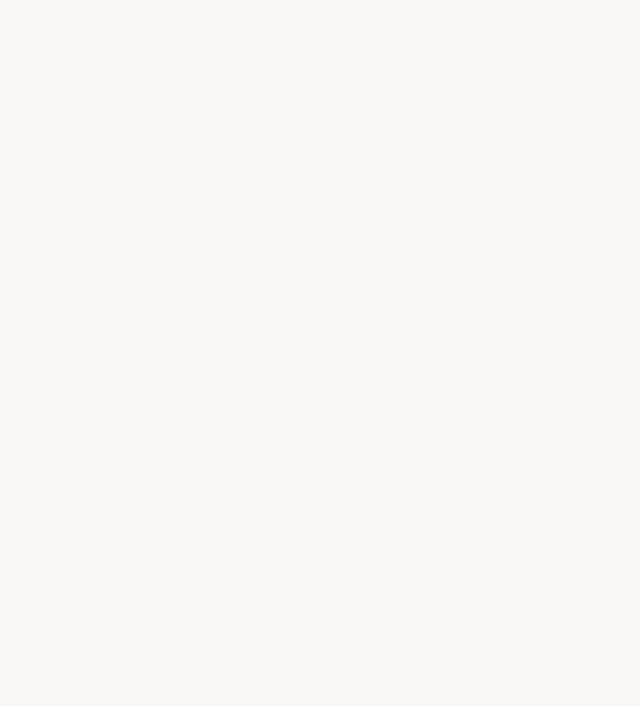
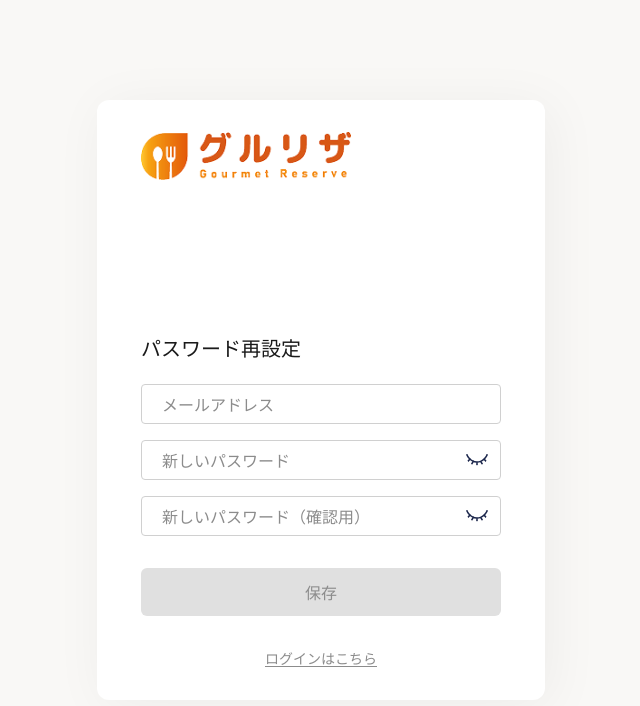
Before and after one commit to TagKrj/GourmetReserve, a React (Vite) app: page /reset-password in a window 1280 px wide. Before the commit this address had no page. Shown: the top 706 px of the page, without its empty margins (319-959 px from the left). Built offline with nearby package versions, Linux system fonts and the light colour scheme.

Commit message:
feat: add ResetPassword page and integrate it into routing

```diff
--- /dev/null
+++ b/src/pages/ResetPassword.jsx
@@ -0,0 +1,134 @@
+import React, { useState } from 'react';
+import { useNavigate } from 'react-router-dom';
+import AuthLayout from '../layouts/AuthLayout';
+import Input from '../components/Input';
+import Button from '../components/Button';
+
+const ResetPassword = () => {
+    const navigate = useNavigate();
+    const [email, setEmail] = useState('');
+    const [newPassword, setNewPassword] = useState('');
+    const [confirmPassword, setConfirmPassword] = useState('');
+    const [showNewPassword, setShowNewPassword] = useState(false);
+    const [showConfirmPassword, setShowConfirmPassword] = useState(false);
+
+    // Check if all fields are filled and passwords match
+    const isFormValid = email.trim() !== '' &&
+        newPassword.trim() !== '' &&
+        confirmPassword.trim() !== '' &&
+        newPassword === confirmPassword;
+
+    const handleSavePassword = () => {
+        console.log('Password reset:', { email, newPassword });
+        // Add your password reset logic here
+        // After successful reset, you might navigate to login
+    };
+
+    const handleBackToLogin = () => {
+        navigate('/login');
+    };
+
+    return (
+        <AuthLayout>
+            <div className="space-y-6">
+                {/* Title */}
+                <div className="space-y-1">
+                    <h1 className="text-xl font-normal text-secondary leading-tight">
+                        パスワード再設定
+                    </h1>
+                </div>
+
+                {/* Form Fields */}
+                <div className="space-y-4">
+                    {/* Email Field */}
+                    <Input
+                        type="email"
+                        value={email}
+                        onChange={(e) => setEmail(e.target.value)}
+                        placeholder="メールアドレス"
+                    />
+
+                    {/* New Password Field */}
+                    <div className="relative">
+                        <Input
+                            type={showNewPassword ? "text" : "password"}
+                            value={newPassword}
+                            onChange={(e) => setNewPassword(e.target.value)}
+                            placeholder="新しいパスワード"
+                        />
+                        <button
+                            type="button"
+                            onClick={() => setShowNewPassword(!showNewPassword)}
+                            className="absolute right-3 top-1/2 transform -translate-y-1/2 hover:opacity-70 transition-opacity cursor-pointer"
+                        >
+                            {showNewPassword ? (
+                                // Mắt mở (khi đang hiển thị password)
+                                <svg width="24" height="24" viewBox="0 0 24 24" fill="none" xmlns="http://www.w3.org/2000/svg">
+                                    <path d="M1 12C1 12 5 4 12 4C19 4 23 12 23 12C23 12 19 20 12 20C5 20 1 12 1 12Z" stroke="#1A1A1A" strokeWidth="2" strokeLinecap="round" strokeLinejoin="round" />
+                                    <path d="M12 15C13.6569 15 15 13.6569 15 12C15 10.3431 13.6569 9 12 9C10.3431 9 9 10.3431 9 12C9 13.6569 10.3431 15 12 15Z" stroke="#1A1A1A" strokeWidth="2" strokeLinecap="round" strokeLinejoin="round" />
+                                </svg>
+                            ) : (
+                                // Mắt gạch chéo (khi đang ẩn password)
+                                <svg width="24" height="24" viewBox="0 0 24 24" fill="none" xmlns="http://www.w3.org/2000/svg">
+                                    <path d="M2.68936 6.70456C2.52619 6.32384 2.08528 6.14747 1.70456 6.31064C1.32384 6.47381 1.14747 6.91472 1.31064 7.29544L2.68936 6.70456ZM15.5872 13.3287L15.3125 12.6308L15.3125 12.6308L15.5872 13.3287ZM9.04145 13.7377C9.26736 13.3906 9.16904 12.926 8.82185 12.7001C8.47466 12.4742 8.01008 12.5725 7.78417 12.9197L9.04145 13.7377ZM6.37136 15.091C6.14545 15.4381 6.24377 15.9027 6.59096 16.1286C6.93815 16.3545 7.40273 16.2562 7.62864 15.909L6.37136 15.091ZM22.6894 7.29544C22.8525 6.91472 22.6762 6.47381 22.2954 6.31064C21.9147 6.14747 21.4738 6.32384 21.3106 6.70456L22.6894 7.29544ZM19 11.1288L18.4867 10.582L18.4867 10.582L19 11.1288ZM19.9697 13.1592C20.2626 13.4521 20.7374 13.4521 21.0303 13.1592C21.3232 12.8663 21.3232 12.3914 21.0303 12.0985L19.9697 13.1592ZM11.25 16.5C11.25 16.9142 11.5858 17.25 12 17.25C12.4142 17.25 12.75 16.9142 12.75 16.5H11.25ZM16.3714 15.909C16.5973 16.2562 17.0619 16.3545 17.409 16.1286C17.7562 15.9027 17.8545 15.4381 17.6286 15.091L16.3714 15.909ZM5.53033 11.6592C5.82322 11.3663 5.82322 10.8914 5.53033 10.5985C5.23744 10.3056 4.76256 10.3056 4.46967 10.5985L5.53033 11.6592ZM2.96967 12.0985C2.67678 12.3914 2.67678 12.8663 2.96967 13.1592C3.26256 13.4521 3.73744 13.4521 4.03033 13.1592L2.96967 12.0985Z" fill="#1C274C" />
+                                </svg>
+                            )}
+                        </button>
+                    </div>
+
+                    {/* Confirm Password Field */}
+                    <div className="relative">
+                        <Input
+                            type={showConfirmPassword ? "text" : "password"}
+                            value={confirmPassword}
+                            onChange={(e) => setConfirmPassword(e.target.value)}
+                            placeholder="新しいパスワード（確認用）"
+                        />
+                        <button
+                            type="button"
+                            onClick={() => setShowConfirmPassword(!showConfirmPassword)}
+                            className="absolute right-3 top-1/2 transform -translate-y-1/2 hover:opacity-70 transition-opacity cursor-pointer"
+                        >
+                            {showConfirmPassword ? (
+                                // Mắt mở (khi đang hiển thị password)
+                                <svg width="24" height="24" viewBox="0 0 24 24" fill="none" xmlns="http://www.w3.org/2000/svg">
+                                    <path d="M1 12C1 12 5 4 12 4C19 4 23 12 23 12C23 12 19 20 12 20C5 20 1 12 1 12Z" stroke="#1A1A1A" strokeWidth="2" strokeLinecap="round" strokeLinejoin="round" />
+                                    <path d="M12 15C13.6569 15 15 13.6569 15 12C15 10.3431 13.6569 9 12 9C10.3431 9 9 10.3431 9 12C9 13.6569 10.3431 15 12 15Z" stroke="#1A1A1A" strokeWidth="2" strokeLinecap="round" strokeLinejoin="round" />
+                                </svg>
+                            ) : (
+                                // Mắt gạch chéo (khi đang ẩn password)
+                                <svg width="24" height="24" viewBox="0 0 24 24" fill="none" xmlns="http://www.w3.org/2000/svg">
+                                    <path d="M2.68936 6.70456C2.52619 6.32384 2.08528 6.14747 1.70456 6.31064C1.32384 6.47381 1.14747 6.91472 1.31064 7.29544L2.68936 6.70456ZM15.5872 13.3287L15.3125 12.6308L15.3125 12.6308L15.5872 13.3287ZM9.04145 13.7377C9.26736 13.3906 9.16904 12.926 8.82185 12.7001C8.47466 12.4742 8.01008 12.5725 7.78417 12.9197L9.04145 13.7377ZM6.37136 15.091C6.14545 15.4381 6.24377 15.9027 6.59096 16.1286C6.93815 16.3545 7.40273 16.2562 7.62864 15.909L6.37136 15.091ZM22.6894 7.29544C22.8525 6.91472 22.6762 6.47381 22.2954 6.31064C21.9147 6.14747 21.4738 6.32384 21.3106 6.70456L22.6894 7.29544ZM19 11.1288L18.4867 10.582L18.4867 10.582L19 11.1288ZM19.9697 13.1592C20.2626 13.4521 20.7374 13.4521 21.0303 13.1592C21.3232 12.8663 21.3232 12.3914 21.0303 12.0985L19.9697 13.1592ZM11.25 16.5C11.25 16.9142 11.5858 17.25 12 17.25C12.4142 17.25 12.75 16.9142 12.75 16.5H11.25ZM16.3714 15.909C16.5973 16.2562 17.0619 16.3545 17.409 16.1286C17.7562 15.9027 17.8545 15.4381 17.6286 15.091L16.3714 15.909ZM5.53033 11.6592C5.82322 11.3663 5.82322 10.8914 5.53033 10.5985C5.23744 10.3056 4.76256 10.3056 4.46967 10.5985L5.53033 11.6592ZM2.96967 12.0985C2.67678 12.3914 2.67678 12.8663 2.96967 13.1592C3.26256 13.4521 3.73744 13.4521 4.03033 13.1592L2.96967 12.0985Z" fill="#1C274C" />
+                                </svg>
+                            )}
+                        </button>
+                    </div>
+
+                    {/* Password match validation */}
+                    {confirmPassword && newPassword !== confirmPassword && (
+                        <p className="text-sm text-red-500">パスワードが一致しません</p>
+                    )}
+                </div>
+            </div>
+
+            {/* Save Button and Back to Login */}
+            <div className="space-y-8 text-center">
+                <Button
+                    onClick={handleSavePassword}
+                    variant={isFormValid ? 'active' : 'default'}
+                >
+                    保存
+                </Button>
+
+                <p
+                    className="text-sm text-neutral-500 cursor-pointer hover:text-accent transition-colors underline underline-offset-2"
+                    onClick={handleBackToLogin}
+                >
+                    ログインはこちら
+                </p>
+            </div>
+        </AuthLayout>
+    );
+};
+
+export default ResetPassword;
--- a/src/routes/AppRouter.jsx
+++ b/src/routes/AppRouter.jsx
@@ -2,6 +2,7 @@ import React from 'react';
 import { BrowserRouter as Router, Routes, Route, Navigate } from 'react-router-dom';
 import Login from '../pages/Login';
 import ForgotPassword from '../pages/ForgotPassword';
+import ResetPassword from '../pages/ResetPassword';
 
 const AppRouter = () => {
     return (
@@ -9,6 +10,7 @@ const AppRouter = () => {
             <Routes>
                 <Route path="/login" element={<Login />} />
                 <Route path="/forgot-password" element={<ForgotPassword />} />
+                <Route path="/reset-password" element={<ResetPassword />} />
                 <Route path="/" element={<Navigate to="/login" replace />} />
             </Routes>
         </Router>
```
